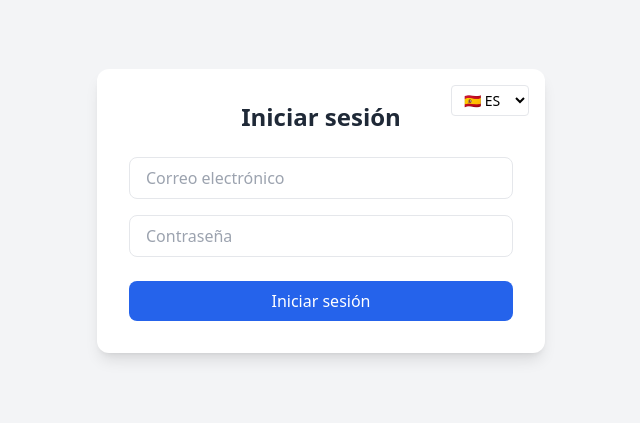
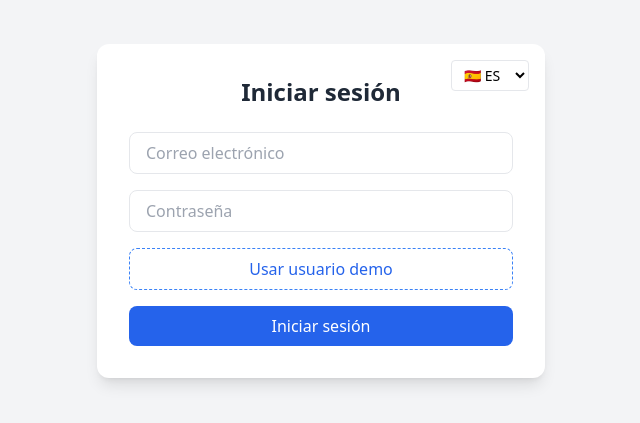
Before and after one commit to Opibl/Superstore-BI-Platform, a React (Vite) app: page /login in a window 1280 px wide. Shown: the part 189-612 px from the top of the page, without its empty margins (319-959 px from the left). Built offline with nearby package versions, Linux system fonts and the light colour scheme.

Commit message:
con registrar7

```diff
--- a/src/components/Login.tsx
+++ b/src/components/Login.tsx
@@ -11,19 +11,36 @@ export default function Login() {
   const [loading, setLoading] = useState(false)
   const [error, setError] = useState<string | null>(null)
 
+  /* ================= DEMO USER ================= */
+
+  const demoUser = {
+    email: 'user@demo.com',
+    password: 'user123',
+  }
+
+  const fillDemoUser = () => {
+    setEmail(demoUser.email)
+    setPassword(demoUser.password)
+  }
+
+  /* ================= LOGIN ================= */
+
   const handleLogin = async (e: React.FormEvent<HTMLFormElement>) => {
     e.preventDefault()
     setLoading(true)
     setError(null)
 
     try {
-      const response = await fetch('https://backend-login-deashboard.vercel.app/login', {
-        method: 'POST',
-        headers: {
-          'Content-Type': 'application/json',
-        },
-        body: JSON.stringify({ email, password }),
-      })
+      const response = await fetch(
+        'https://backend-login-deashboard.vercel.app/login',
+        {
+          method: 'POST',
+          headers: {
+            'Content-Type': 'application/json',
+          },
+          body: JSON.stringify({ email, password }),
+        }
+      )
 
       if (!response.ok) {
         throw new Error('Invalid credentials')
@@ -41,7 +58,7 @@ export default function Login() {
       } else {
         navigate('/dashboard')
       }
-    } catch (err) {
+    } catch {
       setError(t('login.error'))
     } finally {
       setLoading(false)
@@ -88,11 +105,20 @@ export default function Login() {
         <input
           type="password"
           placeholder={t('login.password')}
-          className="w-full mb-6 px-4 py-2 border rounded-lg dark:bg-gray-700 dark:text-white dark:border-gray-600"
+          className="w-full mb-4 px-4 py-2 border rounded-lg dark:bg-gray-700 dark:text-white dark:border-gray-600"
           value={password}
           onChange={(e) => setPassword(e.target.value)}
           required
         />
+
+        {/* 👤 DEMO USER BUTTON */}
+        <button
+          type="button"
+          onClick={fillDemoUser}
+          className="w-full mb-4 border border-dashed border-blue-500 text-blue-600 dark:text-blue-400 py-2 rounded-lg hover:bg-blue-50 dark:hover:bg-gray-700"
+        >
+          {t('login.demo')}
+        </button>
 
         <button
           type="submit"
--- a/src/i18n/translations.ts
+++ b/src/i18n/translations.ts
@@ -29,7 +29,9 @@ export const translations = {
       loading: 'Ingresando…',
       error: 'Email o contraseña incorrectos',
 
-      // 👇 NUEVO
+      // 🧪 DEMO USER
+      demo: 'Usar usuario demo',
+
       noAccount: '¿No tienes cuenta?',
       register: 'Regístrate',
     },
@@ -124,7 +126,9 @@ export const translations = {
       loading: 'Signing in…',
       error: 'Invalid email or password',
 
-      // 👇 NUEVO
+      // 🧪 DEMO USER
+      demo: 'Use demo account',
+
       noAccount: "Don't have an account?",
       register: 'Sign up',
     },
```
Also changed, not shown: 1 other file (tests, documents, lock files or other folders).
